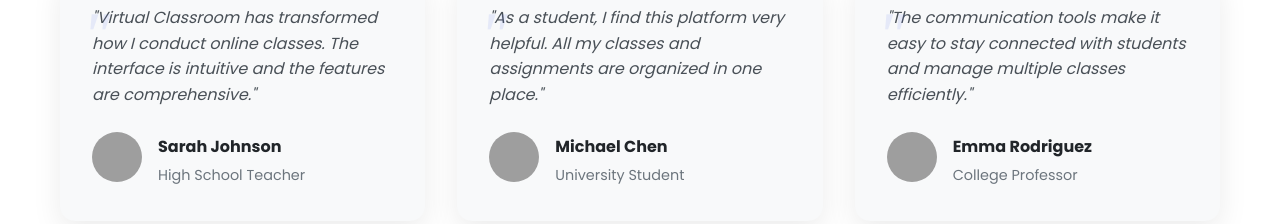
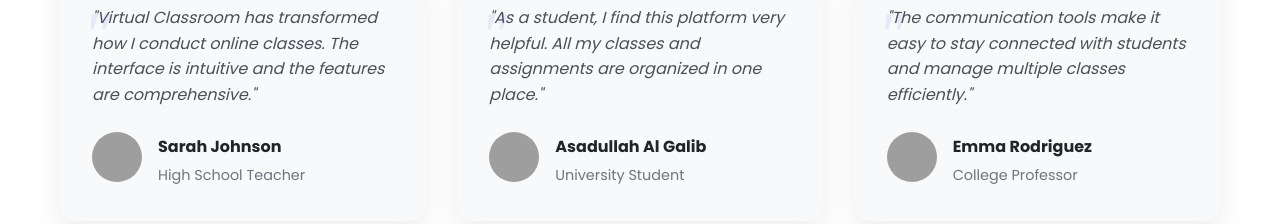
Before and after one commit to Auralvi/Virtual_Classroom, a plain HTML site: page index.html in a window 1280 px wide. Shown: the part 4060-4284 px from the top of the page. Drawn offline with Linux system fonts and the light colour scheme; grey boxes are pictures that could not be loaded.

Commit message:
index.html

```diff
--- a/index.html
+++ b/index.html
@@ -226,10 +226,10 @@
                     </div>
                     <div class="testimonial-author">
                         <div class="author-avatar">
-                            <img src="https://randomuser.me/api/portraits/men/44.jpg" alt="Michael Chen">
+                            <img src="https://scontent.fdac11-1.fna.fbcdn.net/v/t39.30808-6/518670111_2814956815534109_1254037502441691789_n.jpg?_nc_cat=108&ccb=1-7&_nc_sid=6ee11a&_nc_eui2=AeH3e6-Eo_yoqm0XgV-ZOCUHKXyN6JZiQlIpfI3olmJCUoNG1Row96VBNN3OJ5DLophPS8rA4lSB29TehN2gbKgn&_nc_ohc=peb-ZzcljeAQ7kNvwG81oZV&_nc_oc=AdnO4Fr6rkgJJr3LDayaksjcdgibCoMaAuRsxaBNwkhq2A8tKVZ3D_OfCeDrtAerP9I&_nc_zt=23&_nc_ht=scontent.fdac11-1.fna&_nc_gid=st3nrfnzU8QRzxCsMLXhag&oh=00_AfkWZNR0vigBMhoegaUOsnNLEM97rF76fkANZsvicIO1vQ&oe=6955F168" alt="Michael Chen">
                         </div>
                         <div class="author-info">
-                            <h4>Michael Chen</h4>
+                            <h4>Asadullah Al Galib</h4>
                             <p>University Student</p>
                         </div>
                     </div>
```
